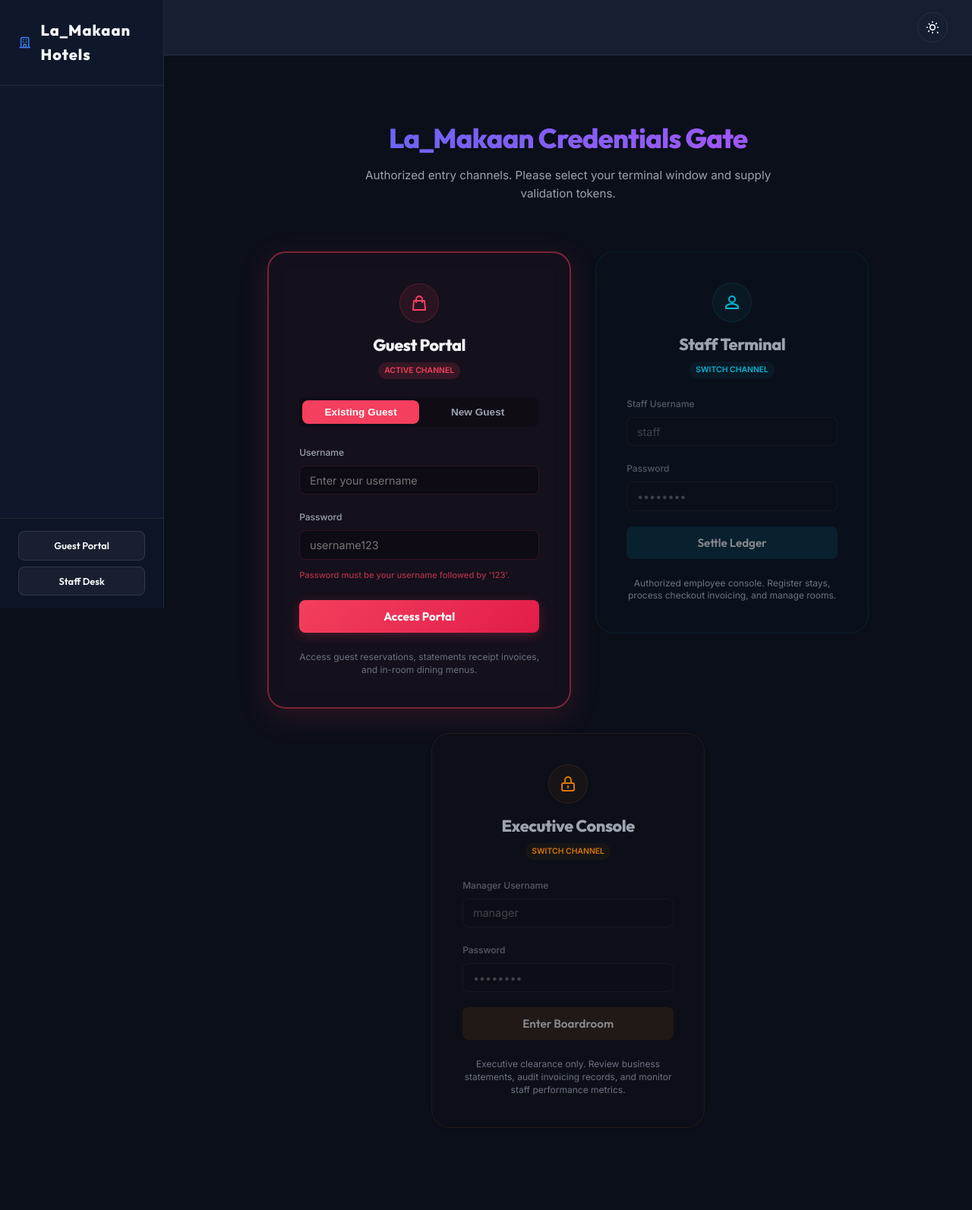
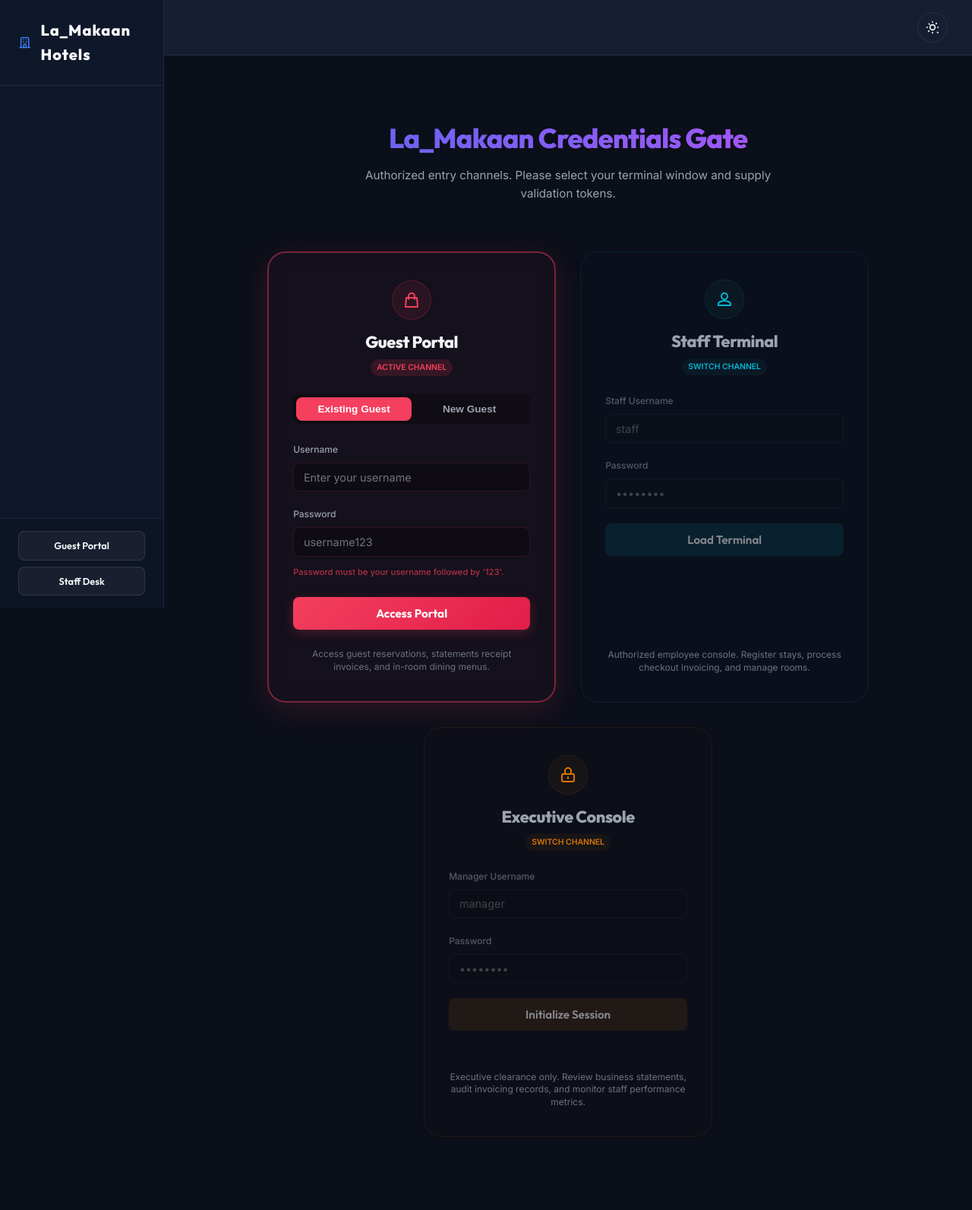
Before and after one commit to 241fa04488-vu/Hotel_billing_system, a Django app: page /login/customer/ in a window 1280 px wide. Shown: the whole page at 76% size. Before the commit the page ends 1485 px from the top, so only its background shows below. Run offline with Django 5.2, Linux system fonts and the light colour scheme.

Commit message:
style: standardize login cards layout, padding, and uniform height stretch

```diff
--- a/templates/login_customer.html
+++ b/templates/login_customer.html
@@ -13,10 +13,10 @@
         </p>
     </div>
 
-    <div style="display: flex; gap: 2rem; justify-content: center; align-items: flex-start; flex-wrap: wrap; width: 100%; max-width: 1200px; padding: 1rem;" class="no-print">
+    <div style="display: flex; gap: 2rem; justify-content: center; align-items: stretch; flex-wrap: wrap; width: 100%; max-width: 1250px; padding: 1rem;" class="no-print">
 
         <!-- WINDOW 1: GUEST PORTAL (Active) -->
-        <div class="glass-card login-window active-window-guest" style="width: 100%; max-width: 400px; border-radius: var(--radius-lg); padding: 2.5rem; background: rgba(244, 63, 94, 0.04); border: 2px solid rgba(244, 63, 94, 0.45); box-shadow: 0 10px 40px rgba(244, 63, 94, 0.15); transition: var(--transition); animation: fadeInUp 0.4s ease-out; position: relative; min-height: 520px; display: flex; flex-direction: column; justify-content: space-between;">
+        <div class="glass-card login-window active-window-guest" style="width: 100%; max-width: 380px; flex: 1 1 340px; border-radius: var(--radius-lg); padding: 2.25rem 2rem; background: rgba(244, 63, 94, 0.04); border: 2px solid rgba(244, 63, 94, 0.45); box-shadow: 0 10px 40px rgba(244, 63, 94, 0.15); transition: var(--transition); animation: fadeInUp 0.4s ease-out; position: relative; min-height: 540px; display: flex; flex-direction: column; justify-content: space-between;">
             <div>
                 <div style="text-align: center; margin-bottom: 1.5rem;">
                     <div style="display: inline-flex; align-items: center; justify-content: center; width: 52px; height: 52px; border-radius: 50%; background: rgba(244, 63, 94, 0.1); border: 1px solid rgba(244, 63, 94, 0.2); color: #f43f5e; margin-bottom: 0.75rem;">
@@ -101,7 +101,7 @@
         </div>
 
         <!-- WINDOW 2: STAFF TERMINAL (Passive) -->
-        <a href="{% url 'staff_login' %}" class="glass-card login-window passive-window" style="width: 100%; max-width: 360px; border-radius: var(--radius-lg); padding: 2.5rem; background: rgba(6, 182, 212, 0.01); border: 1px solid rgba(6, 182, 212, 0.1); box-shadow: var(--shadow-sm); transition: var(--transition); animation: fadeInUp 0.4s ease-out; animation-delay: 0.1s; position: relative; min-height: 480px; display: flex; flex-direction: column; justify-content: space-between; cursor: pointer; text-decoration: none; color: inherit;">
+        <a href="{% url 'staff_login' %}" class="glass-card login-window passive-window" style="width: 100%; max-width: 380px; flex: 1 1 340px; border-radius: var(--radius-lg); padding: 2.25rem 2rem; background: rgba(6, 182, 212, 0.01); border: 1px solid rgba(6, 182, 212, 0.1); box-shadow: var(--shadow-sm); transition: var(--transition); animation: fadeInUp 0.4s ease-out; animation-delay: 0.1s; position: relative; min-height: 540px; display: flex; flex-direction: column; justify-content: space-between; cursor: pointer; text-decoration: none; color: inherit;">
             <div>
                 <div style="text-align: center; margin-bottom: 1.5rem;">
                     <div style="display: inline-flex; align-items: center; justify-content: center; width: 52px; height: 52px; border-radius: 50%; background: rgba(6, 182, 212, 0.05); border: 1px solid rgba(6, 182, 212, 0.1); color: #06b6d4; margin-bottom: 0.75rem;">
@@ -122,7 +122,7 @@
                         <label style="font-size:0.75rem;">Password</label>
                         <input type="password" placeholder="••••••••" disabled style="background-color: rgba(0,0,0,0.1); padding: 0.6rem 0.8rem; font-size: 0.9rem;">
                     </div>
-                    <button type="button" class="btn" style="background: rgba(6,182,212,0.2); color: #ffffff; width: 100%; padding: 0.75rem;">Settle Ledger</button>
+                    <button type="button" class="btn" style="background: rgba(6,182,212,0.2); color: #ffffff; width: 100%; padding: 0.75rem;">Load Terminal</button>
                 </div>
             </div>
 
@@ -131,8 +131,8 @@
             </div>
         </a>
 
-        <!-- WINDOW 3: EXECUTIVE ROOM (Passive) -->
-        <a href="{% url 'manager_login' %}" class="glass-card login-window passive-window" style="width: 100%; max-width: 360px; border-radius: var(--radius-lg); padding: 2.5rem; background: rgba(217, 119, 6, 0.01); border: 1px solid rgba(217, 119, 6, 0.1); box-shadow: var(--shadow-sm); transition: var(--transition); animation: fadeInUp 0.4s ease-out; animation-delay: 0.2s; position: relative; min-height: 480px; display: flex; flex-direction: column; justify-content: space-between; cursor: pointer; text-decoration: none; color: inherit;">
+        <!-- WINDOW 3: EXECUTIVE CONSOLE (Passive) -->
+        <a href="{% url 'manager_login' %}" class="glass-card login-window passive-window" style="width: 100%; max-width: 380px; flex: 1 1 340px; border-radius: var(--radius-lg); padding: 2.25rem 2rem; background: rgba(217, 119, 6, 0.01); border: 1px solid rgba(217, 119, 6, 0.1); box-shadow: var(--shadow-sm); transition: var(--transition); animation: fadeInUp 0.4s ease-out; animation-delay: 0.2s; position: relative; min-height: 540px; display: flex; flex-direction: column; justify-content: space-between; cursor: pointer; text-decoration: none; color: inherit;">
             <div>
                 <div style="text-align: center; margin-bottom: 1.5rem;">
                     <div style="display: inline-flex; align-items: center; justify-content: center; width: 52px; height: 52px; border-radius: 50%; background: rgba(217, 119, 6, 0.05); border: 1px solid rgba(217, 119, 6, 0.1); color: #d97706; margin-bottom: 0.75rem;">
@@ -153,7 +153,7 @@
                         <label style="font-size:0.75rem;">Password</label>
                         <input type="password" placeholder="••••••••" disabled style="background-color: rgba(0,0,0,0.1); padding: 0.6rem 0.8rem; font-size: 0.9rem;">
                     </div>
-                    <button type="button" class="btn" style="background: rgba(217,119,6,0.2); color: #ffffff; width: 100%; padding: 0.75rem;">Enter Boardroom</button>
+                    <button type="button" class="btn" style="background: rgba(217,119,6,0.2); color: #ffffff; width: 100%; padding: 0.75rem;">Initialize Session</button>
                 </div>
             </div>
 
```
Also changed, not shown: templates/login_manager.html (+4 -4 lines), templates/login_staff.html (+5 -5 lines).
